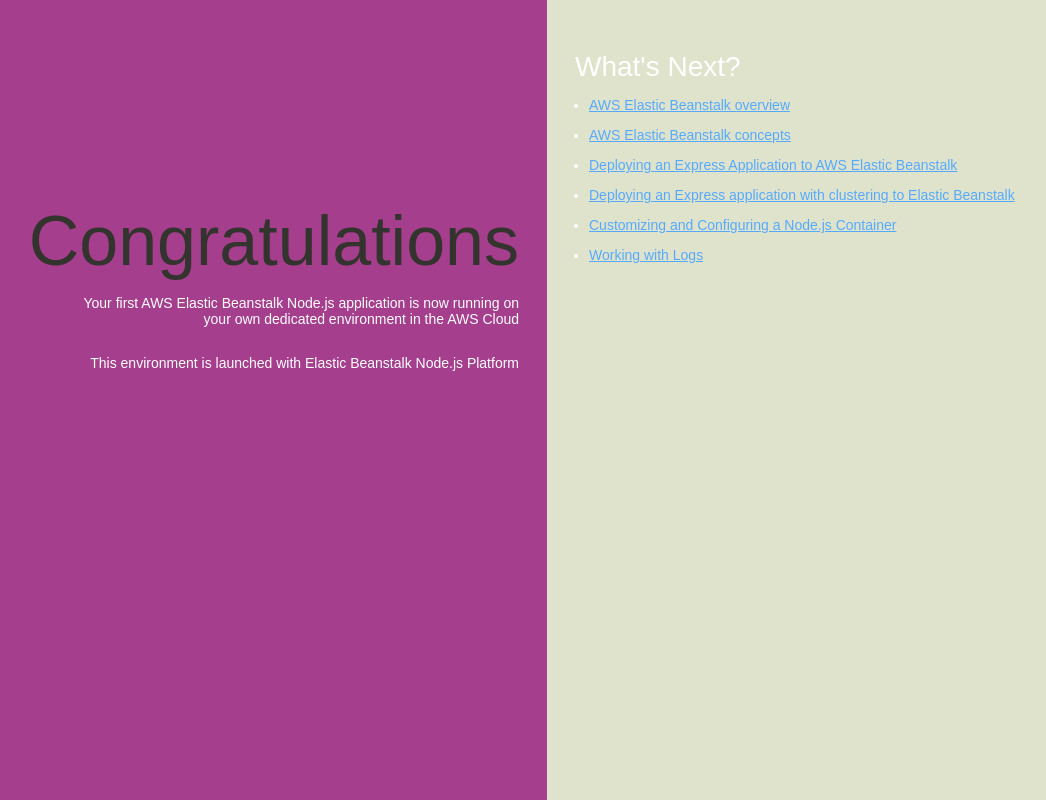
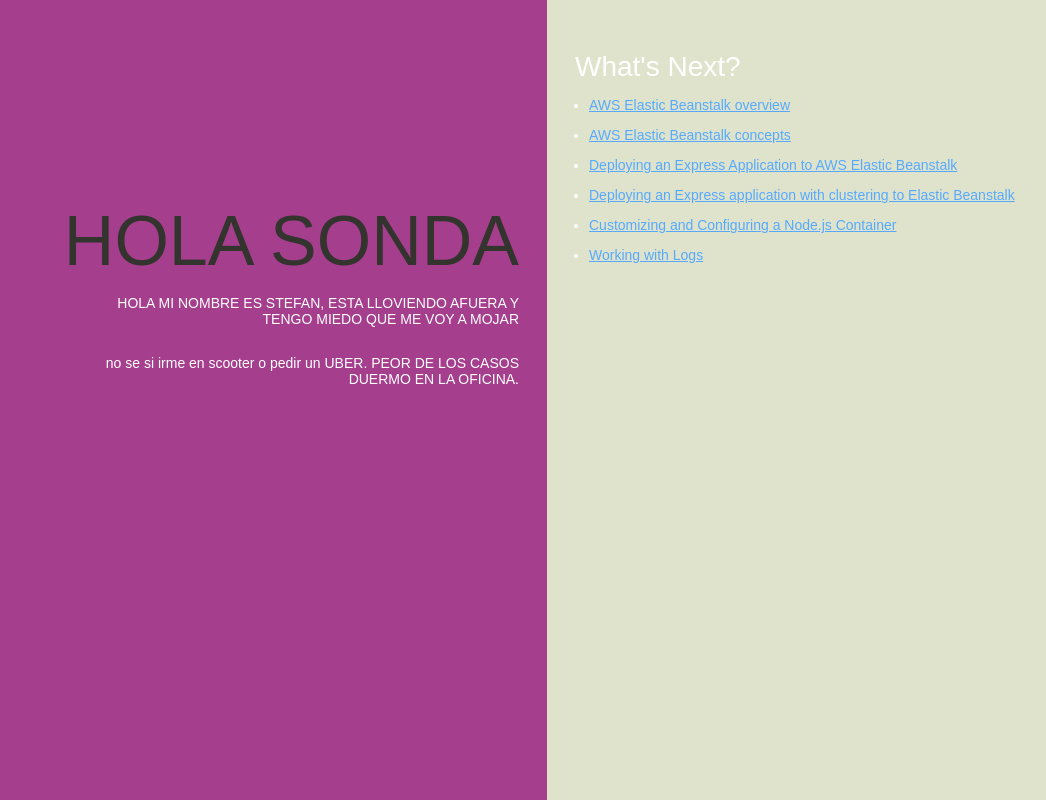
Before and after one commit to StefanLandshut/elastic-example-001, a website: page index.html in a window 1280 px wide. Shown: the whole page, without its empty margins (93-1139 px from the left). Drawn offline with Linux system fonts and the light colour scheme.

Commit message:
Update index.html

```diff
--- a/index.html
+++ b/index.html
@@ -74,9 +74,9 @@
   </head>
   <body>
     <div class="textColumn">
-      <h1>Congratulations</h1>
-      <p>Your first AWS Elastic Beanstalk Node.js application is now running on your own dedicated environment in the AWS Cloud</p>
-      <p>This environment is launched with Elastic Beanstalk Node.js Platform</p>
+      <h1>HOLA SONDA</h1>
+      <p>HOLA MI NOMBRE ES STEFAN, ESTA LLOVIENDO AFUERA Y TENGO MIEDO QUE ME VOY A MOJAR</p>
+      <p>no se si irme en scooter o pedir un UBER. PEOR DE LOS CASOS DUERMO EN LA OFICINA.</p>
     </div>
     <div class="linksColumn">
       <h2>What's Next?</h2>
```
